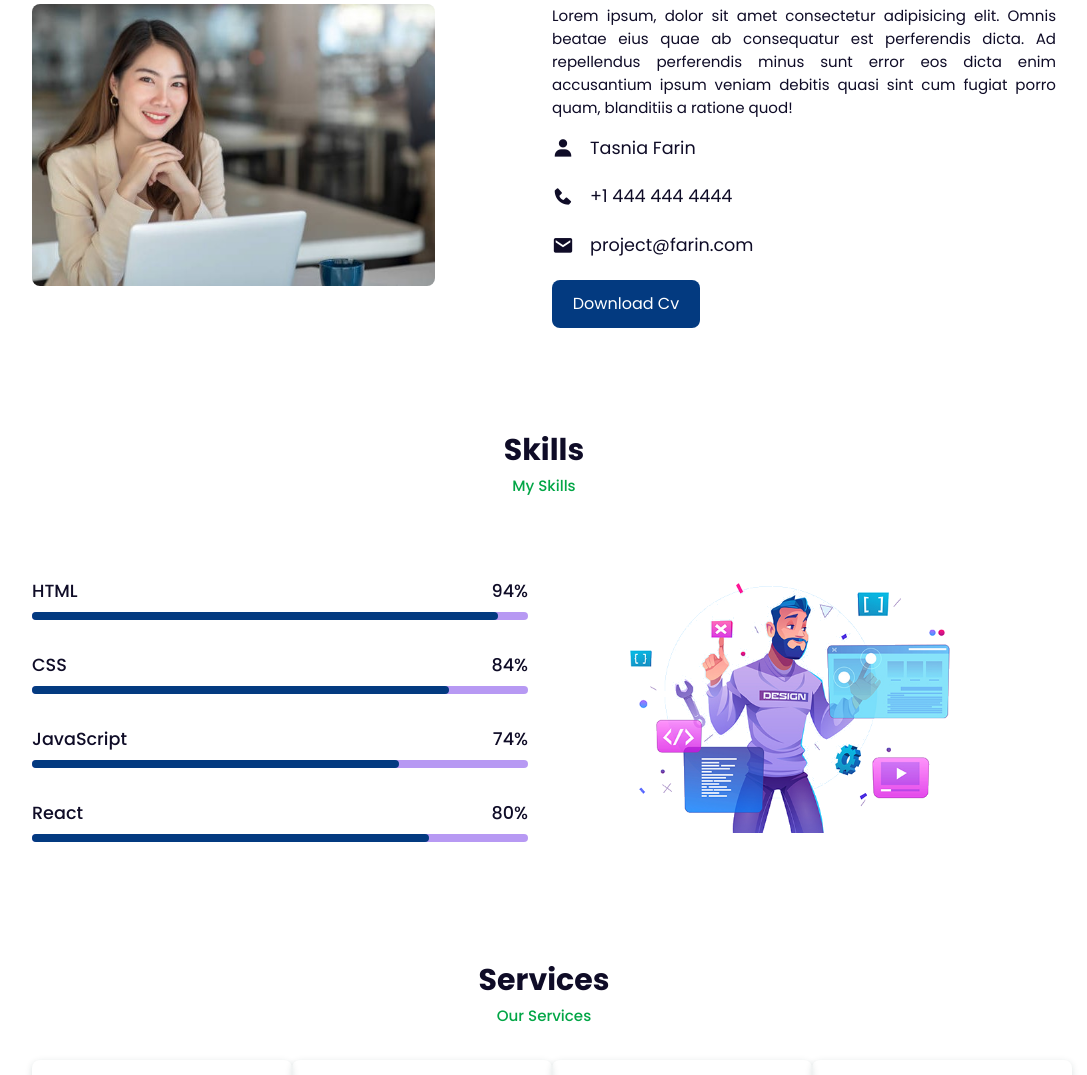
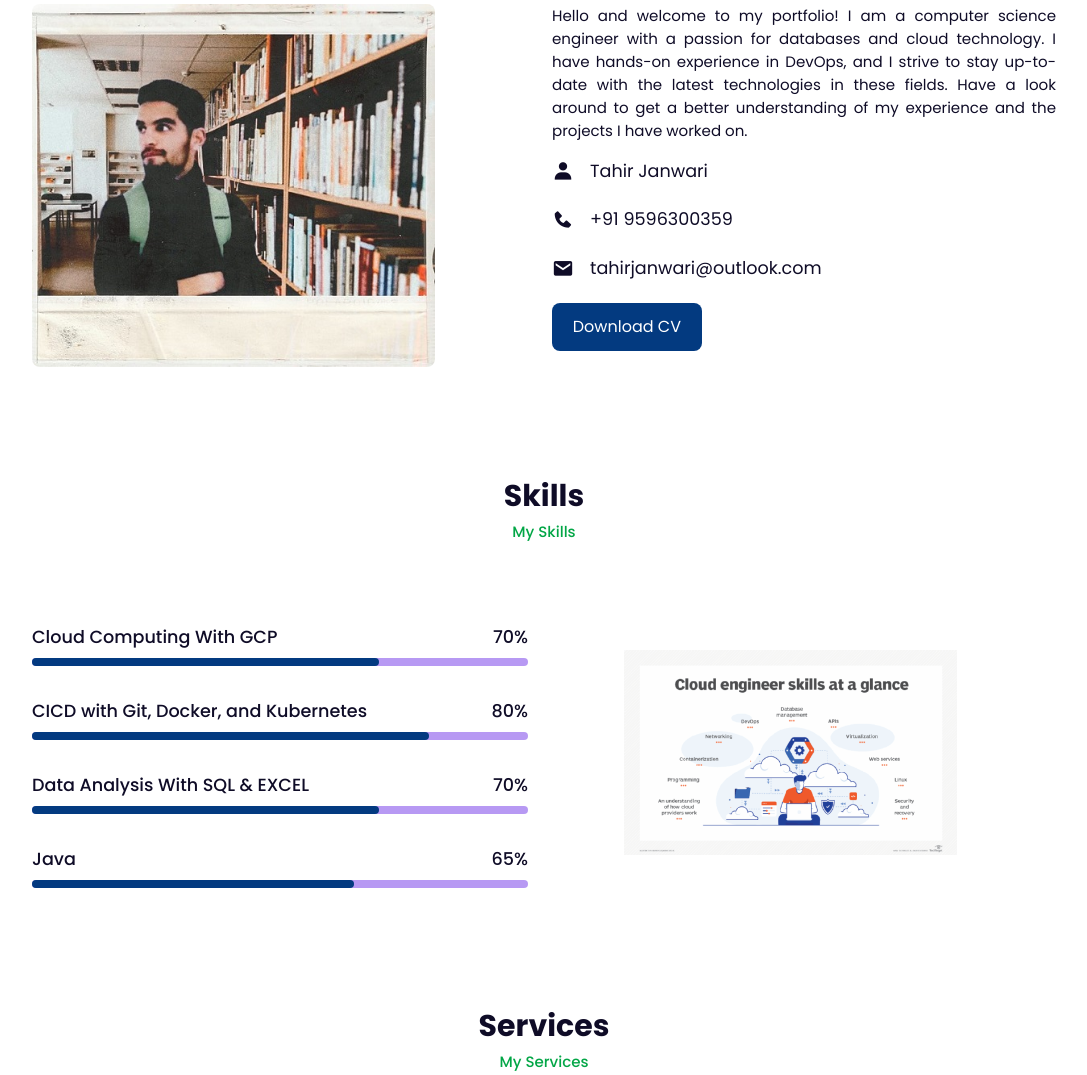
Before and after one commit to tahirjanwari/MY-PORTFOLIO, a plain HTML site: page index.html in a window 1280 px wide. Shown: the part 948-2023 px from the top of the page, without its empty margins (96-1183 px from the left). Drawn offline with nearby package versions, Linux system fonts and the light colour scheme.

Commit message:
2nd commit

```diff
--- a/css/style.css
+++ b/css/style.css
@@ -220,16 +220,16 @@ span {
   border-radius: 0.5rem;
 }
 .html-bar {
-  width: 94%;
+  width: 70%;
 }
 .css-bar {
-  width: 84%;
+  width: 80%;
 }
 .js-bar {
-  width: 74%;
+  width: 70%;
 }
 .react-bar {
-  width: 80%;
+  width: 65%;
 }
 .services-content {
   display: grid;
--- a/index.html
+++ b/index.html
@@ -15,7 +15,7 @@
 <body>
     <!-- Navbar -->
     <header>
-        <a href="#" class="logo">Coding Home</a>
+        <a href="#" class="logo">My Portfolio</a>
 
         <div class="bx bx-menu" id="menu-icon"></div>
 
@@ -34,18 +34,18 @@
     <section class="home" id="home">
         <div class="social">
             <a href="#"><i class='bx bxl-github'></i></a>
-            <a href="#"><i class='bx bxl-dribbble' ></i></a>
-            <a href="#"><i class='bx bxl-behance' ></i></a>
+            <a href="#"><i class='bx bxl-linkedin' ></i></a>
+            <a href="#"><i class='bx bxl-quora' ></i></a>
         </div>
         <div class="home-img">
-            <img src="11.png" alt="">
+            <img src="11.jpg" alt="">
         </div>
         <div class="home-text">
             <span>Hello, I'm</span>
-            <h1>Shantanu Jana</h1>
-            <h2>Frontend Developer</h2>
-            <p>Lorem ipsum dolor sit amet cons <br> adipisicing elit. Minima, consectetur <br> ullam?</p>
-            <a href="#contact" class="btn">Contact Me</a>
+            <h1>Tahir Janwari</h1>
+            <h2>Cloud and Database Enthusiast</h2>
+            <p> Tahir Janwari is also well-versed in DevOps and<br>   Java, making him a versatile and valuable asset <br>for the tech industry. </p>
+
         </div>
 
     </section>
@@ -58,28 +58,28 @@
         <!-- About Content -->
         <div class="about-container">
             <div class="about-img">
-                <img src="121.jpg" alt="">
+                <img src="11.jpg" alt="">
             </div>
             <div class="about-text">
-                <p>Lorem ipsum, dolor sit amet consectetur adipisicing elit. Omnis beatae eius quae ab consequatur est perferendis dicta. Ad repellendus perferendis minus sunt error eos dicta enim accusantium ipsum veniam debitis quasi sint cum fugiat porro quam, blanditiis a ratione quod!</p>
+                <p>Hello and welcome to my portfolio! I am a computer science engineer with a passion for databases and cloud technology. I have hands-on experience in DevOps, and I strive to stay up-to-date with the latest technologies in these fields. Have a look around to get a better understanding of my experience and the projects I have worked on.</p>
                 <div class="information">
                     <!-- Box 1 -->
                     <div class="info-box">
                         <i class='bx bxs-user' ></i>
-                        <span>Tasnia Farin</span>
+                        <span>Tahir Janwari</span>
                     </div>
                     <!-- Box 2 -->
                     <div class="info-box">
                         <i class='bx bxs-phone' ></i>
-                        <span>+1 444 444 4444</span>
+                        <span>+91 9596300359</span>
                     </div>
                     <!-- Box 3 -->
                     <div class="info-box">
                         <i class='bx bxs-envelope' ></i>
-                        <span>project@farin.com</span>
+                        <span>tahirjanwari@outlook.com</span>
                     </div>
                 </div>
-                <a href="#" class="btn">Download Cv</a>
+                <a href="MY-CV.docx" class="btn">Download CV</a>
             </div>
         </div>
     </section>
@@ -94,35 +94,35 @@
             <div class="bars">
                 <!-- Box 1 -->
                 <div class="bars-box">
-                    <h3>HTML</h3>
-                    <span>94%</span>
+                    <h3>Cloud Computing With GCP</h3>
+                    <span>70%</span>
                     <div class="light-bar"></div>
                     <div class="percent-bar html-bar"></div>
                 </div>
                 <!-- Box 2 -->
                 <div class="bars-box">
-                    <h3>CSS</h3>
-                    <span>84%</span>
+                    <h3>CICD with Git, Docker, and Kubernetes </h3>
+                    <span>80%</span>
                     <div class="light-bar"></div>
                     <div class="percent-bar css-bar"></div>
                 </div>
                 <!-- Box 3 -->
                 <div class="bars-box">
-                    <h3>JavaScript</h3>
-                    <span>74%</span>
+                    <h3>Data Analysis With SQL & EXCEL</h3>
+                    <span>70%</span>
                     <div class="light-bar"></div>
                     <div class="percent-bar js-bar"></div>
                 </div>
                 <!-- Box 4 -->
                 <div class="bars-box">
-                    <h3>React</h3>
-                    <span>80%</span>
+                    <h3>Java</h3>
+                    <span>65%</span>
                     <div class="light-bar"></div>
                     <div class="percent-bar react-bar"></div>
                 </div>
             </div>
             <div class="skills-img">
-                <img src="123.png" alt="">
+                <img src="9090.png" alt="">
             </div>
         </div>
 
@@ -131,7 +131,7 @@
     <section class="services" id="services">
         <div class="heading">
             <h2>Services</h2>
-            <span>Our Services</span>
+            <span>My Services</span>
         </div>
         <div class="services-content">
             <!-- Box 1 -->
@@ -149,8 +149,7 @@
             <!-- Box 3 -->
             <div class="services-box">
                 <i class="bx bx-cloud-upload"></i>
-
-                <h3>continuous Deployment</h3>
+                <h3>Continuous Deployment</h3>
                 <a href="#">Learn More</a>
             </div>
 
@@ -206,7 +205,7 @@
     </section>
     <!-- Footer -->
     <div class="footer">
-        <h2>Coding Home</h2>
+        <h2>Tahir Janwari</h2>
         <div class="footer-social">
             <a href="#"><i class='bx bxl-facebook' ></i></a>
             <a href="#"><i class='bx bxl-twitter' ></i></a>
@@ -217,7 +216,7 @@
     </div>
     <!-- Copyright -->
     <div class="copyright">
-        <p>Create By <a href="">Foolish Developer</a> | All Right Reserved.</p>
+        <p>Create By Tahir Janwari | All Right Reserved.</p>
     </div>
 
 
```
Also changed, not shown: 11.jpg (added), 11.png (deleted), 121.jpg (deleted), 123.png (deleted), 9090.png (added), 2 other files.
